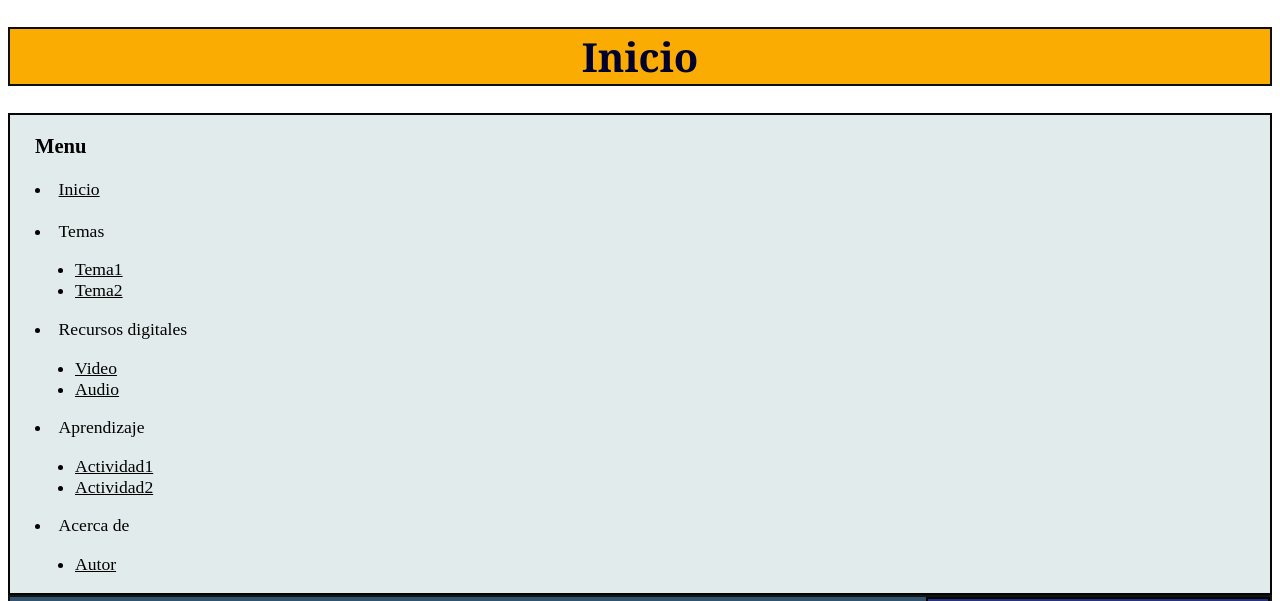
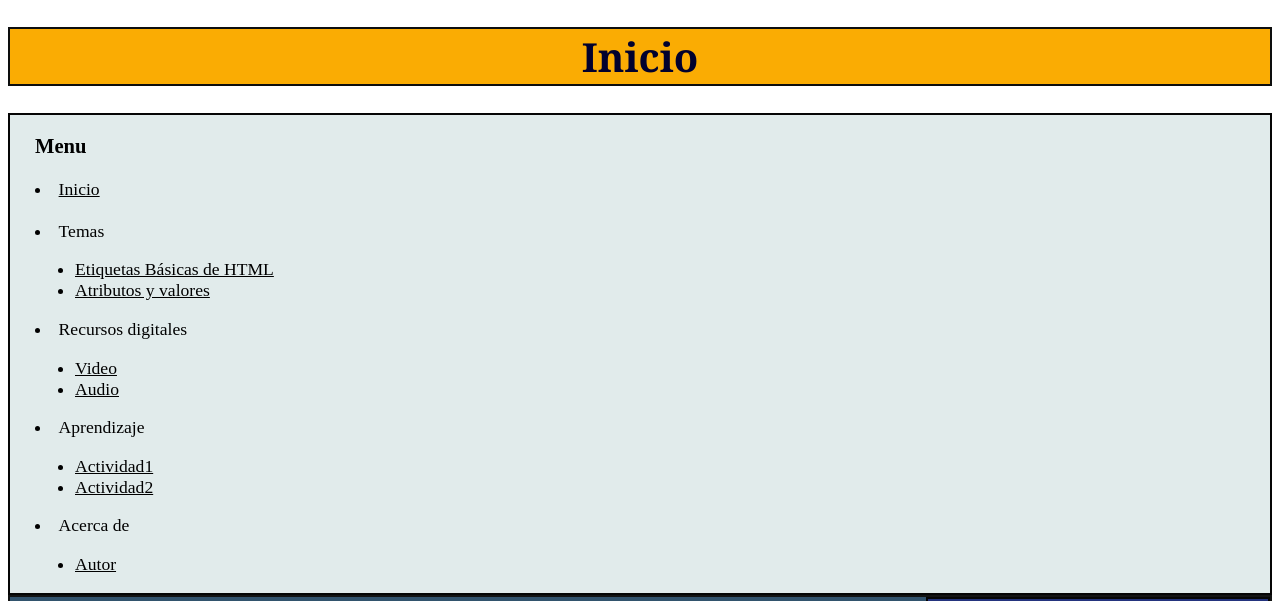
Before and after one commit to difabapi22/DSW-DiegoBalaguera, a plain HTML site: page Fase3/Inicio.html in a window 1280 px wide. Shown: the top 601 px of the page. Drawn offline with Linux system fonts and the light colour scheme.

Commit message:
Actualizando

```diff
--- a/Fase3/Inicio.html
+++ b/Fase3/Inicio.html
@@ -19,8 +19,8 @@
         <br>
         <li>Temas</li>
             <ul>
-                <li> <a href="/Fase3/Tema1.html" style="color: black;"> Tema1 </a> </li>
-                <li> <a href="/Fase3/Tema2.html" style="color: black;"> Tema2 </a></li>
+                <li> <a href="/DSW-DiegoBalaguera/Fase3/Tema1.html" style="color: black;"> Etiquetas Básicas de HTML </a> </li>
+                <li> <a href="/Fase3/Tema2.html" style="color: black;"> Atributos y valores </a></li>
             </ul>
 
         <li>Recursos digitales</li>
```
Also changed, not shown: Fase3/Tema1.html (+2 -2 lines), img/Diego.jpg (deleted).
